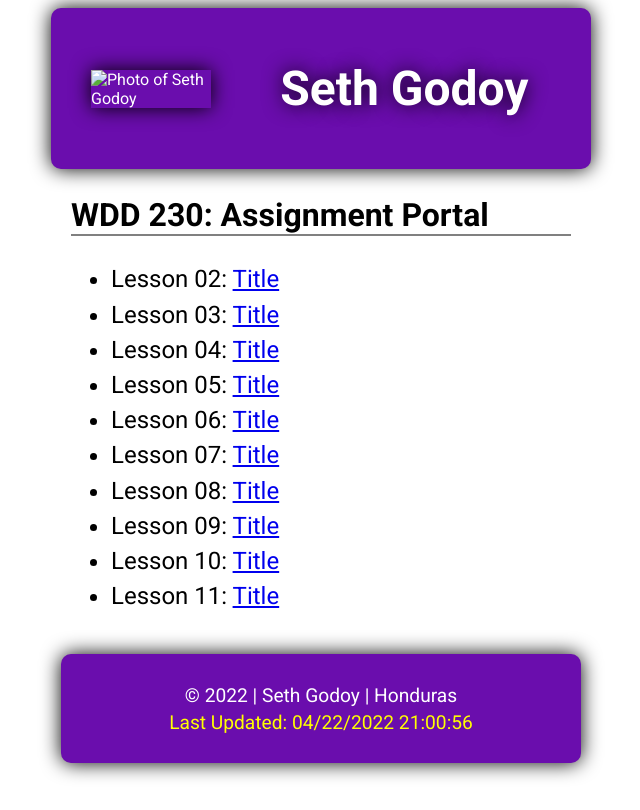
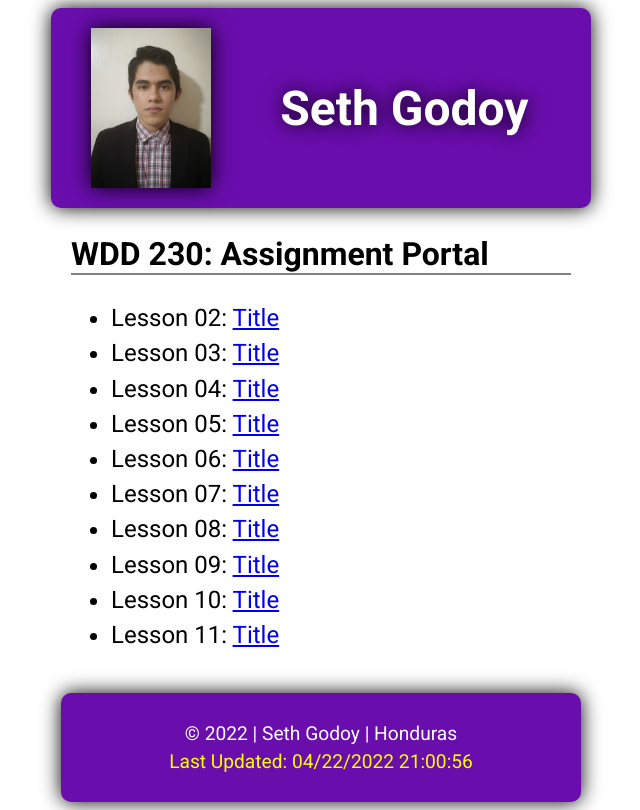
Before and after one commit to seth-godoy/wdd230, a plain HTML site: page index.html in a window 1280 px wide. Shown: the whole page, without its empty margins (319-959 px from the left). Drawn offline with Linux system fonts and the light colour scheme.

Commit message:
Little img tweak

```diff
--- a/index.html
+++ b/index.html
@@ -15,7 +15,7 @@
 
 <body>
   <header>
-    <img src="images/opt_my_photo.jpg" alt="Photo of Seth Godoy">
+    <img src="images/my_photo.jpg" alt="Photo of Seth Godoy">
     <h1>Seth Godoy</h1>
   </header>
 
```
